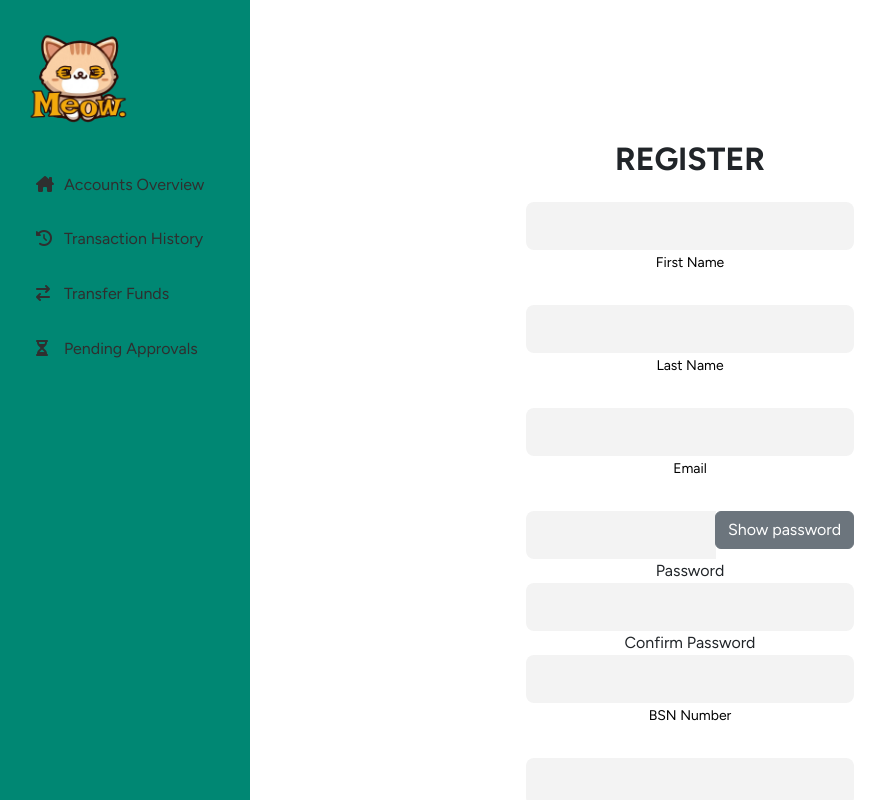
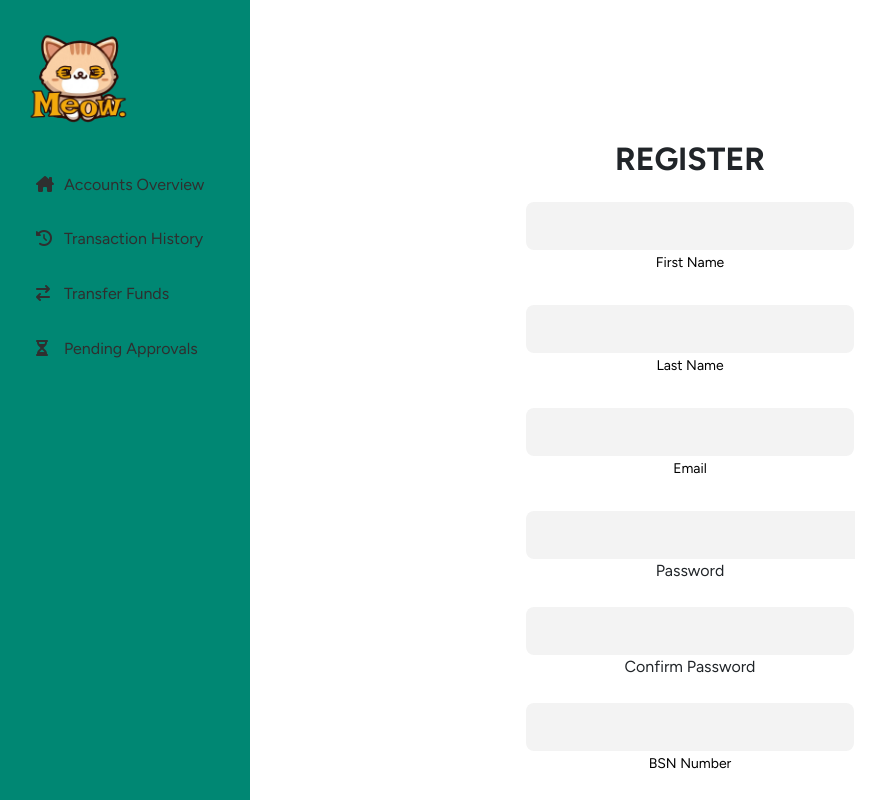
Before and after one commit to Dawoodikram482/Code_Generation_Frontend, a Vue app: page /registration in a window 1280 px wide. Shown: the top 800 px of the page, without its empty margins (0-887 px from the left). Built offline with nearby package versions, Linux system fonts and the light colour scheme.

Commit message:
small fix on button

```diff
--- a/src/views/Registration.vue
+++ b/src/views/Registration.vue
@@ -23,12 +23,12 @@
                 <label class="form-label" for="inputEmail">Email</label>
               </div>
 
-              <div class="form-group">
+              <div class="form-outline form-white mb-4">
                 <div class="input-group">
                   <input type="password" v-model="password" class="form-control" id="inputPassword" />
                   <div class="input-group-append">
-                    <button type="button" class="btn btn-secondary ml-2" @click="togglePassword"
-                      id="passwordToggleButton">
+                    <button class="btn btn-primary w-100" disabled type="button" v-if="loading">
+                    <span aria-hidden="true" class="spinner-grow spinner-grow-sm" role="status"></span>
                       Show password
                     </button>
                   </div>
@@ -36,7 +36,7 @@
                 <label for="inputPassword" class="form-control-label">Password</label>
               </div>
 
-              <div class="form-group">
+              <div class="form-outline form-white mb-4">
                 <div class="input-group">
                   <input type="password" v-model="confirmPassword" class="form-control" id="inputConfirmPassword" />
                 </div>
```
